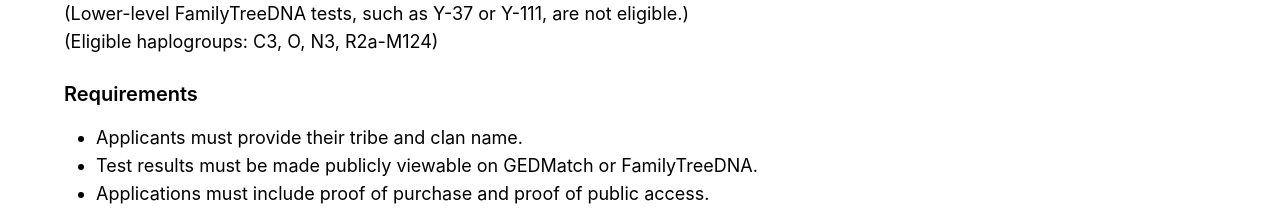
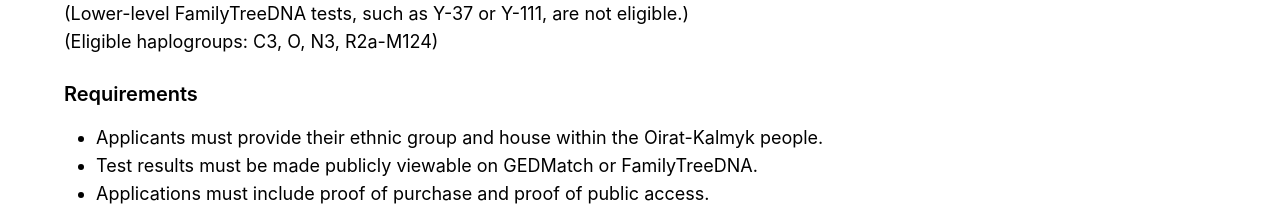
Before and after one commit to freekalmykia/freekalmykia.org, a Next.js app: page /grants in a window 1280 px wide. Shown: the part 1380-1592 px from the top of the page. Built offline with nearby package versions, Linux system fonts and the light colour scheme; a web font is replaced by a local one.

Commit message:
replace tribe and clan

```diff
--- a/pages/grants/index.jsx
+++ b/pages/grants/index.jsx
@@ -73,7 +73,7 @@ export default function Grants() {
             </h3>
             <ul className="list-disc ml-8 lg:text-lg">
               <li>
-                Applicants must provide their tribe and clan name.
+                Applicants must provide their ethnic group and house within the Oirat-Kalmyk people.
               </li>
               <li>
                 Test results must be made publicly viewable on GEDMatch or FamilyTreeDNA.
```
